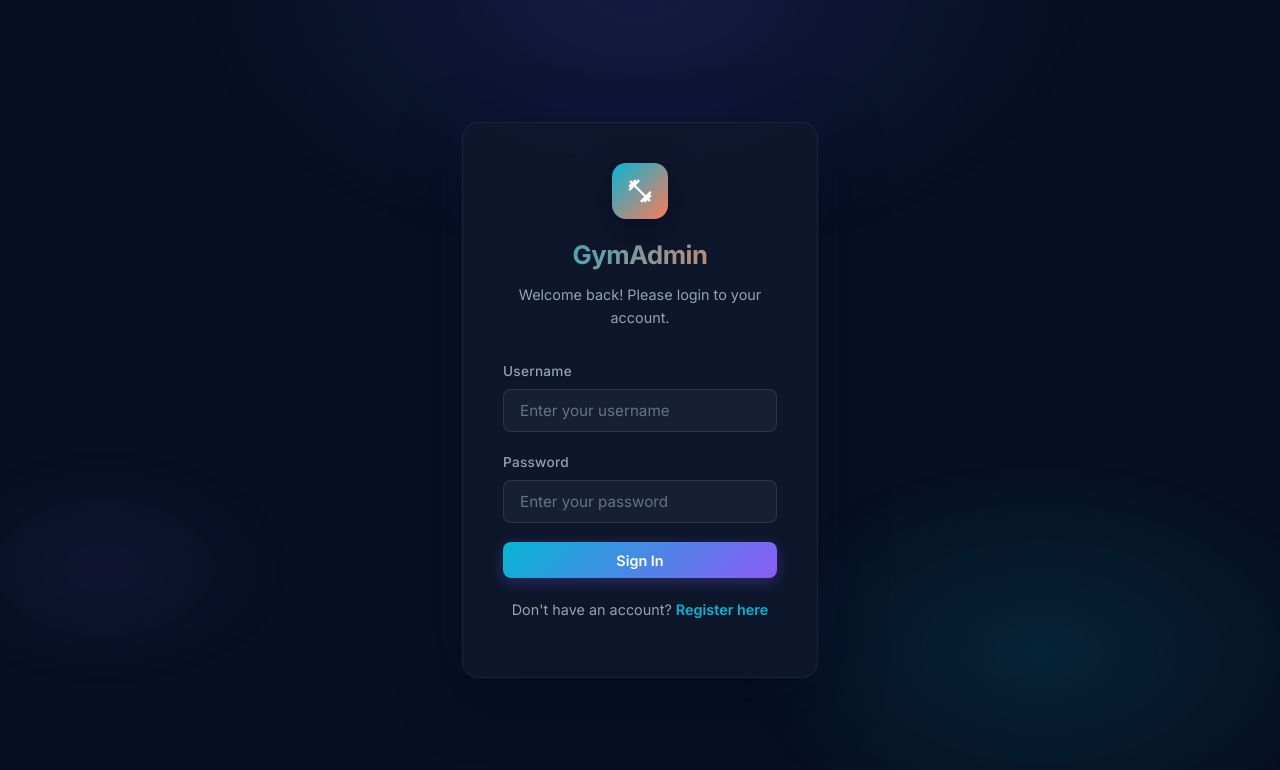
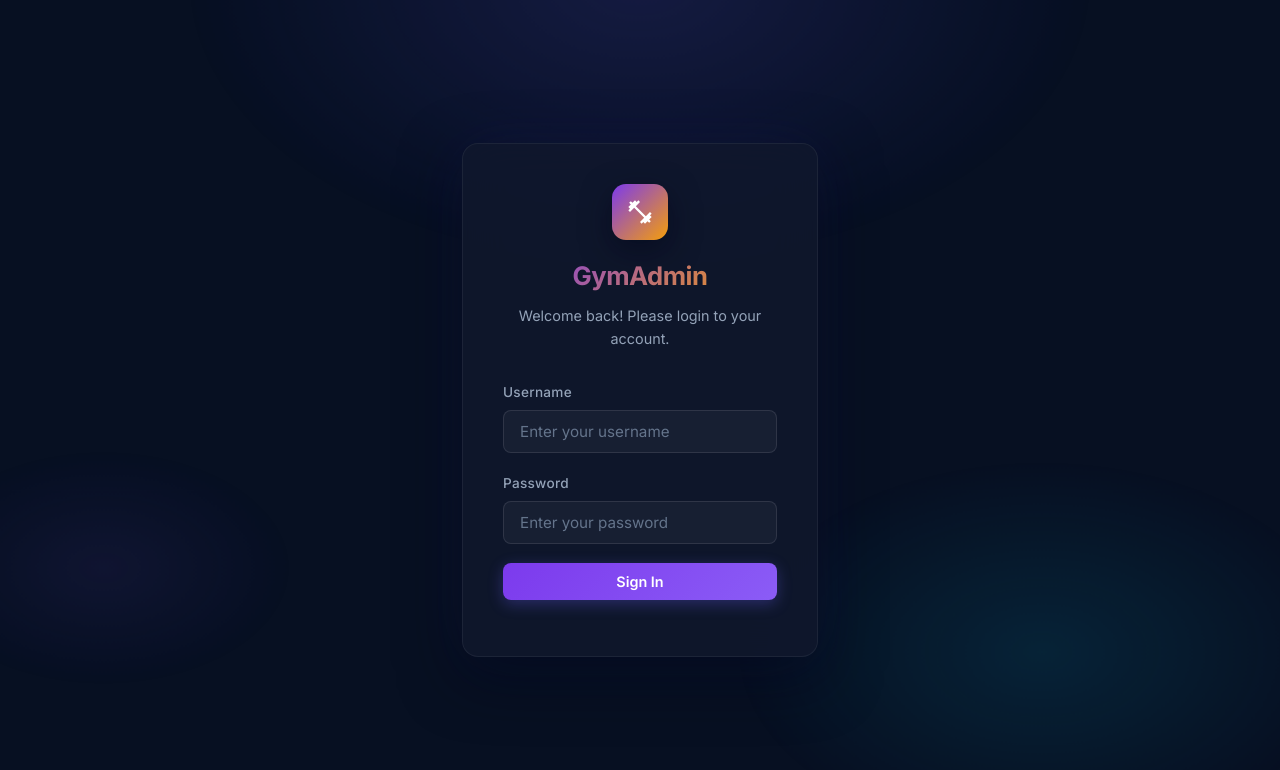
Before and after one commit to sohan090306/dbms, a website: page public/index.html in a window 1280 px wide. Drawn offline with Linux system fonts and the light colour scheme.

Commit message:
chore(ui): simplify login page and switch to violet/amber palette

```diff
--- a/public/css/style.css
+++ b/public/css/style.css
@@ -5,15 +5,15 @@
 /* --- Google Font loaded in HTML --- */
 
 :root {
-    /* Primary Palette (Teal) */
-    --primary: #06B6D4;
-    --primary-glow: rgba(6, 182, 212, 0.28);
-    --primary-hover: #0496B3;
-    --primary-soft: rgba(6, 182, 212, 0.10);
+    /* Primary Palette (Violet) */
+    --primary: #7C3AED;
+    --primary-glow: rgba(124, 58, 237, 0.26);
+    --primary-hover: #6D28D9;
+    --primary-soft: rgba(124, 58, 237, 0.10);
 
-    /* Accent (Coral) */
-    --accent: #FF7A59;
-    --accent-glow: rgba(255, 122, 89, 0.18);
+    /* Accent (Amber) */
+    --accent: #F59E0B;
+    --accent-glow: rgba(245, 158, 11, 0.16);
 
     /* Surfaces */
     --bg-body: #071022;
--- a/public/index.html
+++ b/public/index.html
@@ -30,9 +30,7 @@
                     <input type="password" id="password" placeholder="Enter your password" required>
                 </div>
                 <button type="submit" class="btn btn-primary w-100">Sign In</button>
-                <div style="margin-top: 1.2rem; text-align: center; font-size: 0.9rem; color: var(--text-secondary);">
-                    Don't have an account? <a href="register.html" style="color: var(--primary); text-decoration: none; font-weight: 600;">Register here</a>
-                </div>
+                <!-- Registration link removed to keep login focused -->
             </form>
             <div id="loginError" class="error-msg"></div>
         </div>
```
